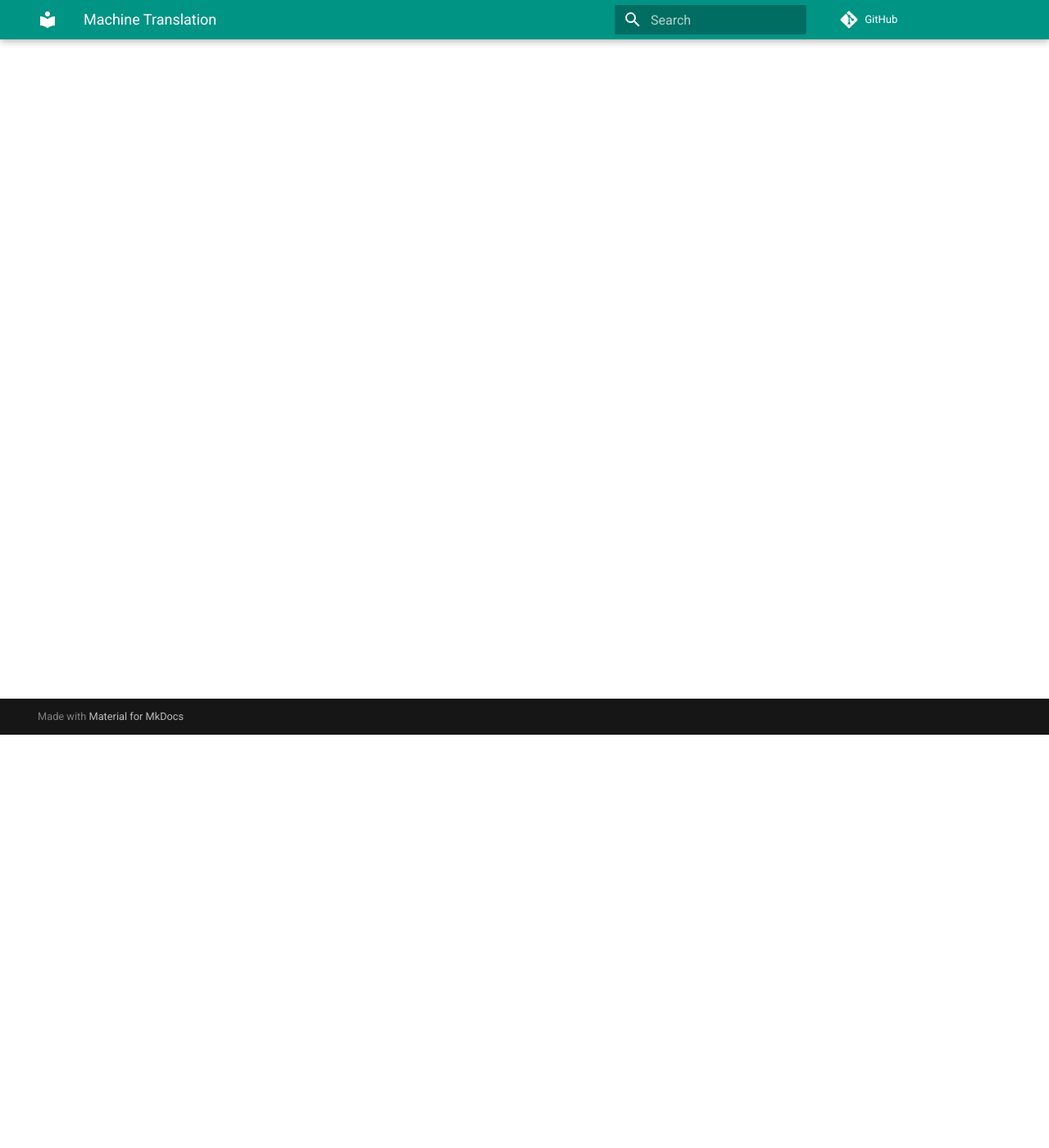
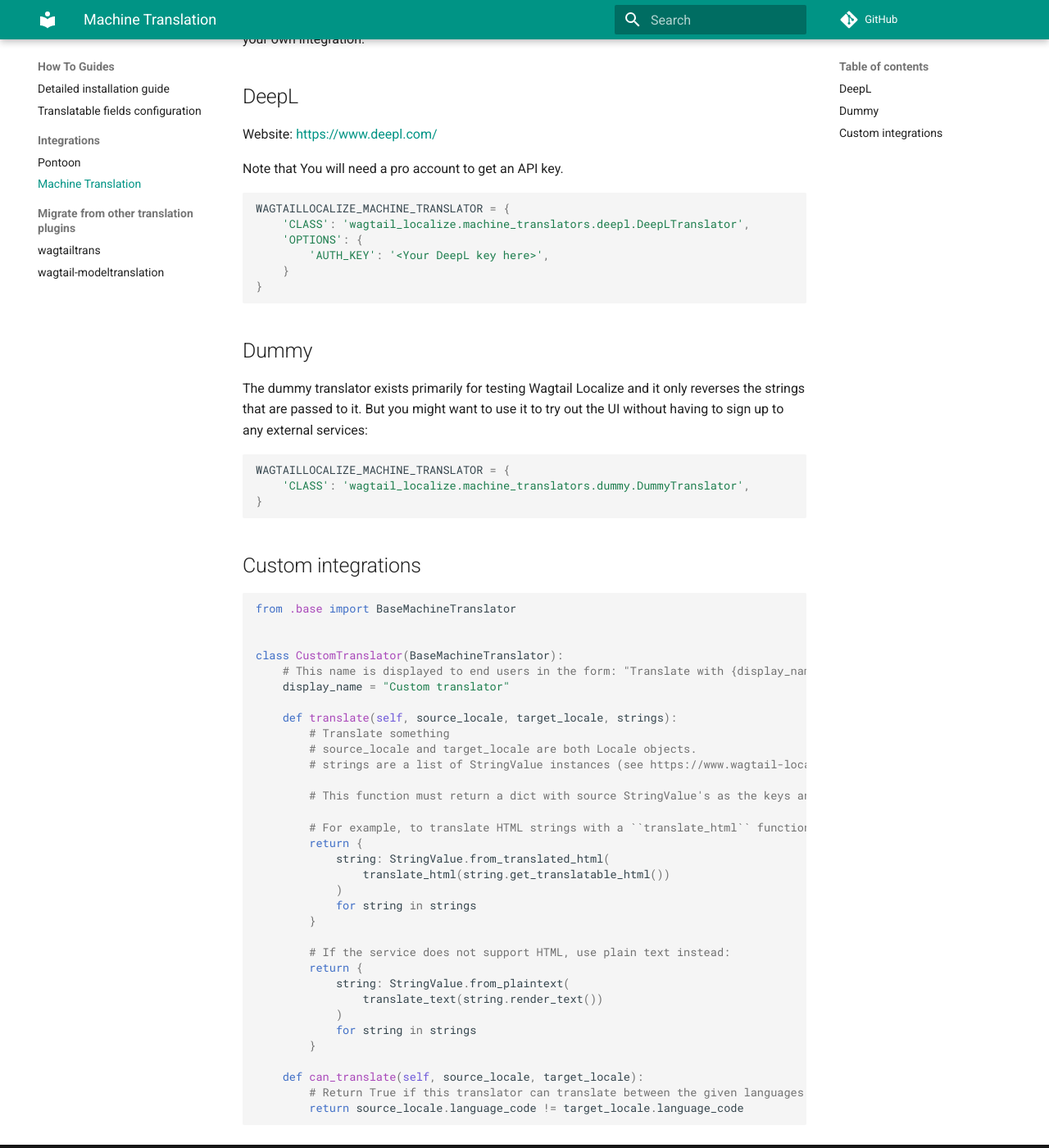
Before and after one commit to wagtail/wagtail-localize, an MkDocs documentation site: the page built from docs/how-to/integrations/machine-translation.md, in a window 1280 px wide and 1400 px high, scrolled down 504 px. Shown: the whole window at 82% size. Built offline with MkDocs 1.6.1 and Material for MkDocs 9.7.7, drawn with Linux system fonts in a browser that asks for light colours; comment, search, counter and statistics services are not loaded; some of the changed text lies outside the part shown.

Commit message:
How to guide for machine translation

````diff
--- a/docs/how-to/integrations/machine-translation.md
+++ b/docs/how-to/integrations/machine-translation.md
@@ -1 +1,80 @@
 # Machine translation
+
+Wagtail Localize supports using a machine translator for translating whole pages at a time with a single button click.
+
+They are configured using the ``WAGTAILLOCALIZE_MACHINE_TRANSLATOR`` setting, which must be set to a ``dict`` like the following:
+
+``` python
+WAGTAILLOCALIZE_MACHINE_TRANSLATOR = {
+    'CLASS': 'path.to.translator.Class',
+    'OPTIONS': {
+        # ... options here
+    }
+}
+```
+
+This document describes how to configure various machine translators, as well as implement your own integration.
+
+## DeepL
+
+Website: [https://www.deepl.com/](https://www.deepl.com/)
+
+Note that You will need a pro account to get an API key.
+
+``` python
+WAGTAILLOCALIZE_MACHINE_TRANSLATOR = {
+    'CLASS': 'wagtail_localize.machine_translators.deepl.DeepLTranslator',
+    'OPTIONS': {
+        'AUTH_KEY': '<Your DeepL key here>',
+    }
+}
+```
+
+## Dummy
+
+The dummy translator exists primarily for testing Wagtail Localize and it only reverses the strings that are passed to
+it. But you might want to use it to try out the UI without having to sign up to any external services:
+
+``` python
+WAGTAILLOCALIZE_MACHINE_TRANSLATOR = {
+    'CLASS': 'wagtail_localize.machine_translators.dummy.DummyTranslator',
+}
+```
+
+## Custom integrations
+
+```python
+from .base import BaseMachineTranslator
+
+
+class CustomTranslator(BaseMachineTranslator):
+    # This name is displayed to end users in the form: "Translate with {display_name}"
+    display_name = "Custom translator"
+
+    def translate(self, source_locale, target_locale, strings):
+        # Translate something
+        # source_locale and target_locale are both Locale objects.
+        # strings are a list of StringValue instances (see https://www.wagtail-localize.org/ref/strings/#wagtail_localize.strings.StringValue)
+
+        # This function must return a dict with source StringValue's as the keys and translations as the values.
+
+        # For example, to translate HTML strings with a ``translate_html`` function, use:
+        return {
+            string: StringValue.from_translated_html(
+                translate_html(string.get_translatable_html())
+            )
+            for string in strings
+        }
+
+        # If the service does not support HTML, use plain text instead:
+        return {
+            string: StringValue.from_plaintext(
+                translate_text(string.render_text())
+            )
+            for string in strings
+        }
+
+    def can_translate(self, source_locale, target_locale):
+        # Return True if this translator can translate between the given languages.
+        return source_locale.language_code != target_locale.language_code
+```
````
